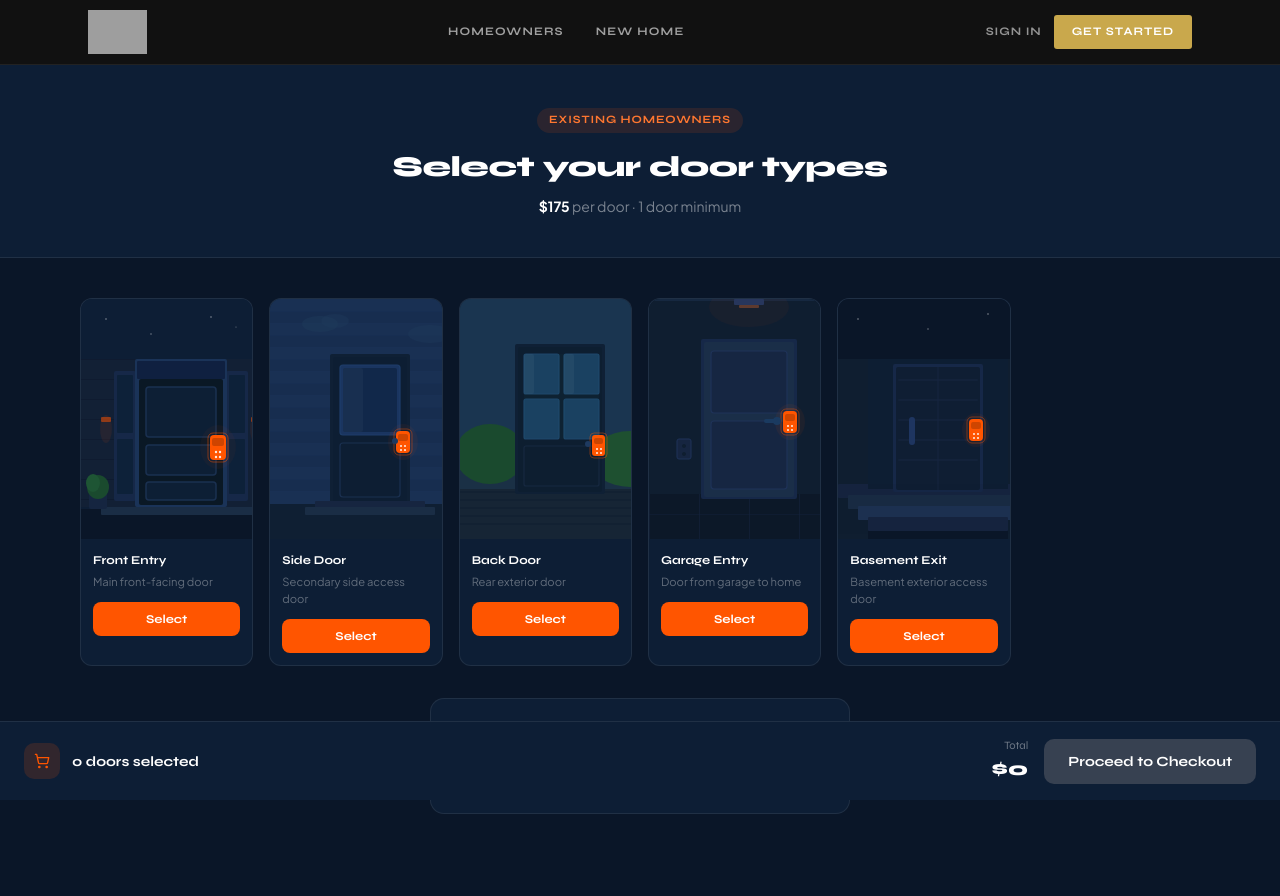
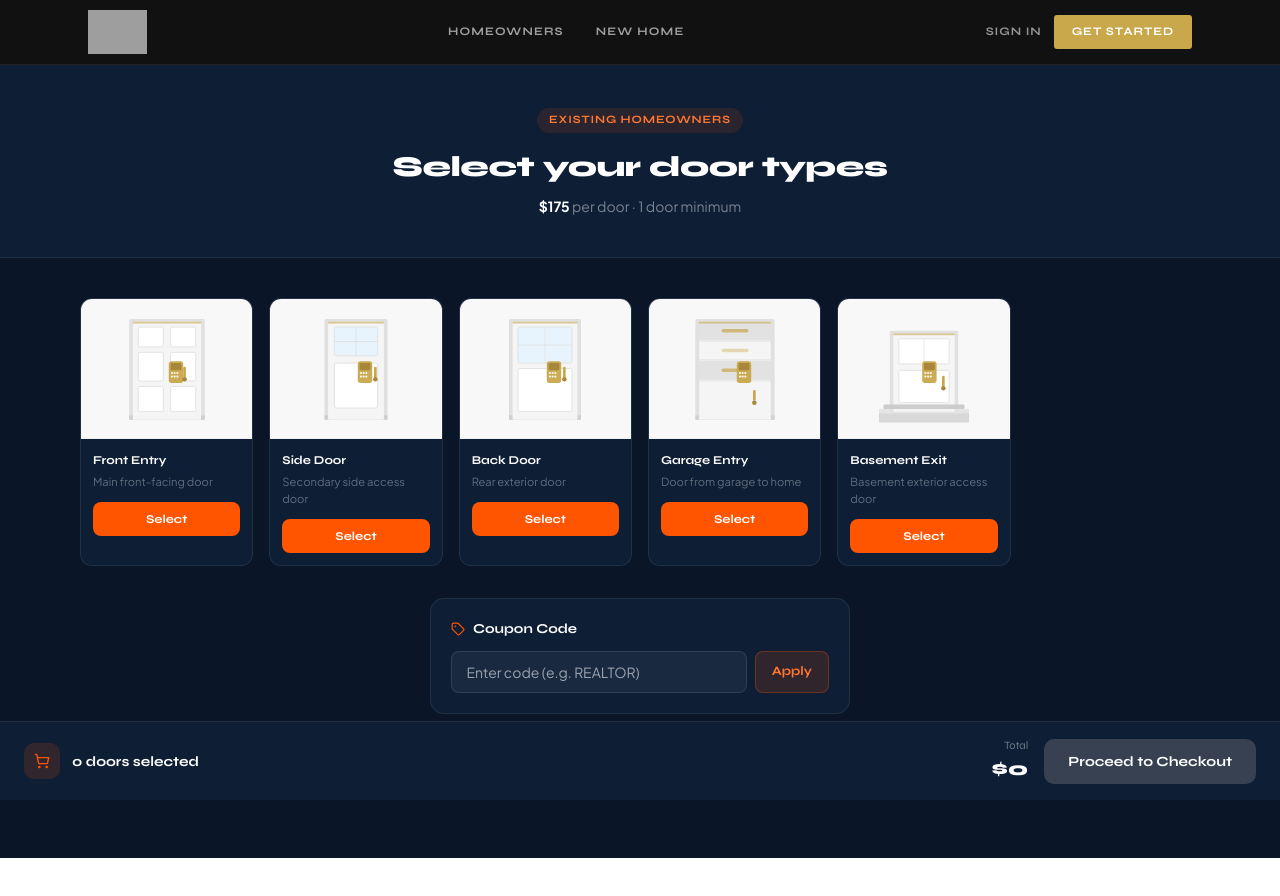
Before and after one commit to dorikahs-eng/keylesssecurity, a Next.js app: page /existing in a window 1280 px wide. Shown: the top 896 px of the page. After the commit the page ends 858 px from the top, so only its background shows below. Built offline with nearby package versions, Linux system fonts and the light colour scheme; grey boxes are pictures that could not be loaded.

Commit message:
Update fmt.Println output from 'Hello' to 'Goodbye'

```diff
--- a/components/DoorIllustration.tsx
+++ b/components/DoorIllustration.tsx
@@ -1,299 +1,182 @@
-type Props = { doorId: string; size?: 'card' | 'hero' };
+import React from 'react';
+
+interface Props {
+  doorId: string;
+  size?: 'card' | 'large';
+}
+
+const GOLD = '#C9A84C';
+const GOLD_DARK = '#A8873A';
+const DOOR_BG = '#F5F5F5';
+const FRAME = '#E0E0E0';
+const DARK = '#222222';
+
+function LockKeypad() {
+  return (
+    <g>
+      <rect x="52" y="52" width="16" height="24" rx="3" fill={GOLD} opacity="0.95"/>
+      <rect x="54" y="54" width="12" height="8" rx="1.5" fill={GOLD_DARK}/>
+      <circle cx="55.5" cy="65" r="1.2" fill="white" opacity="0.9"/>
+      <circle cx="58.5" cy="65" r="1.2" fill="white" opacity="0.9"/>
+      <circle cx="61.5" cy="65" r="1.2" fill="white" opacity="0.9"/>
+      <circle cx="55.5" cy="69" r="1.2" fill="white" opacity="0.9"/>
+      <circle cx="58.5" cy="69" r="1.2" fill="white" opacity="0.9"/>
+      <circle cx="61.5" cy="69" r="1.2" fill="white" opacity="0.9"/>
+      <circle cx="58.5" cy="73" r="1.2" fill={GOLD} opacity="0.5"/>
+    </g>
+  );
+}
+
+function DoorHandle({ x = 68, y = 58 }: { x?: number; y?: number }) {
+  return (
+    <g>
+      <rect x={x} y={y} width="3" height="12" rx="1.5" fill={GOLD}/>
+      <circle cx={x + 1.5} cy={y + 14} r="2.5" fill={GOLD_DARK}/>
+    </g>
+  );
+}
+
+// Front Entry — classic paneled door
+function FrontEntry() {
+  return (
+    <svg viewBox="0 0 100 120" xmlns="http://www.w3.org/2000/svg" style={{ width: '100%', height: '100%' }}>
+      {/* Frame */}
+      <rect x="8" y="5" width="84" height="112" rx="2" fill={FRAME}/>
+      <rect x="8" y="112" width="84" height="5" fill="#D0D0D0"/>
+      {/* Door body */}
+      <rect x="12" y="8" width="76" height="109" rx="1" fill={DOOR_BG}/>
+      {/* Top panels */}
+      <rect x="18" y="14" width="28" height="22" rx="2" fill="white" stroke={FRAME} strokeWidth="1"/>
+      <rect x="54" y="14" width="28" height="22" rx="2" fill="white" stroke={FRAME} strokeWidth="1"/>
+      {/* Middle panels */}
+      <rect x="18" y="42" width="28" height="32" rx="2" fill="white" stroke={FRAME} strokeWidth="1"/>
+      <rect x="54" y="42" width="28" height="32" rx="2" fill="white" stroke={FRAME} strokeWidth="1"/>
+      {/* Bottom panels */}
+      <rect x="18" y="80" width="28" height="28" rx="2" fill="white" stroke={FRAME} strokeWidth="1"/>
+      <rect x="54" y="80" width="28" height="28" rx="2" fill="white" stroke={FRAME} strokeWidth="1"/>
+      {/* Gold accent strip */}
+      <rect x="12" y="8" width="76" height="2" fill={GOLD} opacity="0.6"/>
+      <LockKeypad/>
+      <DoorHandle/>
+    </svg>
+  );
+}
+
+// Side Door — simpler, narrower
+function SideDoor() {
+  return (
+    <svg viewBox="0 0 100 120" xmlns="http://www.w3.org/2000/svg" style={{ width: '100%', height: '100%' }}>
+      <rect x="15" y="5" width="70" height="112" rx="2" fill={FRAME}/>
+      <rect x="15" y="112" width="70" height="5" fill="#D0D0D0"/>
+      <rect x="19" y="8" width="62" height="109" rx="1" fill={DOOR_BG}/>
+      {/* Single upper window */}
+      <rect x="26" y="14" width="48" height="32" rx="2" fill="#E8F4FD" stroke={FRAME} strokeWidth="1"/>
+      <line x1="50" y1="14" x2="50" y2="46" stroke={FRAME} strokeWidth="1"/>
+      <line x1="26" y1="30" x2="74" y2="30" stroke={FRAME} strokeWidth="1"/>
+      {/* Lower panel */}
+      <rect x="26" y="54" width="48" height="50" rx="2" fill="white" stroke={FRAME} strokeWidth="1"/>
+      <rect x="19" y="8" width="62" height="2" fill={GOLD} opacity="0.6"/>
+      <LockKeypad/>
+      <DoorHandle x={70} y={58}/>
+    </svg>
+  );
+}
+
+// Back Door — utility style
+function BackDoor() {
+  return (
+    <svg viewBox="0 0 100 120" xmlns="http://www.w3.org/2000/svg" style={{ width: '100%', height: '100%' }}>
+      <rect x="10" y="5" width="80" height="112" rx="2" fill={FRAME}/>
+      <rect x="10" y="112" width="80" height="5" fill="#D0D0D0"/>
+      <rect x="14" y="8" width="72" height="109" rx="1" fill={DOOR_BG}/>
+      {/* Storm door lines */}
+      <rect x="20" y="14" width="60" height="40" rx="2" fill="#E8F4FD" stroke={FRAME} strokeWidth="1"/>
+      <line x1="50" y1="14" x2="50" y2="54" stroke={FRAME} strokeWidth="0.75"/>
+      <line x1="20" y1="34" x2="80" y2="34" stroke={FRAME} strokeWidth="0.75"/>
+      <rect x="20" y="60" width="60" height="48" rx="2" fill="white" stroke={FRAME} strokeWidth="1"/>
+      <rect x="14" y="8" width="72" height="2" fill={GOLD} opacity="0.6"/>
+      <LockKeypad/>
+      <DoorHandle x={70} y={58}/>
+    </svg>
+  );
+}
+
+// Garage Entry — wider, heavier
+function GarageEntry() {
+  return (
+    <svg viewBox="0 0 100 120" xmlns="http://www.w3.org/2000/svg" style={{ width: '100%', height: '100%' }}>
+      <rect x="6" y="5" width="88" height="112" rx="2" fill={FRAME}/>
+      <rect x="6" y="112" width="88" height="5" fill="#D0D0D0"/>
+      <rect x="10" y="8" width="80" height="109" rx="1" fill="#EBEBEB"/>
+      {/* Heavy utility door - horizontal rails */}
+      <rect x="10" y="8" width="80" height="20" fill="#E2E2E2" stroke={FRAME} strokeWidth="0.5"/>
+      <rect x="10" y="30" width="80" height="20" fill={DOOR_BG} stroke={FRAME} strokeWidth="0.5"/>
+      <rect x="10" y="52" width="80" height="20" fill="#E2E2E2" stroke={FRAME} strokeWidth="0.5"/>
+      <rect x="10" y="74" width="80" height="43" fill={DOOR_BG} stroke={FRAME} strokeWidth="0.5"/>
+      {/* Rail handles */}
+      <rect x="35" y="16" width="30" height="4" rx="2" fill={GOLD} opacity="0.7"/>
+      <rect x="35" y="38" width="30" height="4" rx="2" fill={GOLD} opacity="0.4"/>
+      <rect x="35" y="60" width="30" height="4" rx="2" fill={GOLD} opacity="0.7"/>
+      <rect x="10" y="8" width="80" height="2" fill={GOLD} opacity="0.6"/>
+      <LockKeypad/>
+      <DoorHandle x={70} y={84}/>
+    </svg>
+  );
+}
+
+// Basement Exit — lower, ground level feel
+function BasementExit() {
+  return (
+    <svg viewBox="0 0 100 120" xmlns="http://www.w3.org/2000/svg" style={{ width: '100%', height: '100%' }}>
+      {/* Ground */}
+      <rect x="0" y="108" width="100" height="12" fill="#D8D8D8"/>
+      <rect x="0" y="105" width="100" height="5" fill="#E5E5E5"/>
+      {/* Frame */}
+      <rect x="12" y="18" width="76" height="90" rx="2" fill={FRAME}/>
+      <rect x="16" y="21" width="68" height="87" rx="1" fill={DOOR_BG}/>
+      {/* Step indicator */}
+      <rect x="5" y="100" width="90" height="5" rx="1" fill="#CCC"/>
+      {/* Simple panels */}
+      <rect x="22" y="27" width="56" height="28" rx="2" fill="white" stroke={FRAME} strokeWidth="1"/>
+      <line x1="50" y1="27" x2="50" y2="55" stroke={FRAME} strokeWidth="0.75"/>
+      <rect x="22" y="62" width="56" height="36" rx="2" fill="white" stroke={FRAME} strokeWidth="1"/>
+      {/* Gold accent */}
+      <rect x="16" y="21" width="68" height="2" fill={GOLD} opacity="0.6"/>
+      {/* Lock - centered since door opens outward */}
+      <g transform="translate(-4, 0)">
+        <LockKeypad/>
+      </g>
+      <DoorHandle x={70} y={68}/>
+    </svg>
+  );
+}
+
+const DOORS: Record<string, React.FC> = {
+  'front-entry': FrontEntry,
+  'side-door': SideDoor,
+  'back-door': BackDoor,
+  'garage-entry': GarageEntry,
+  'basement-exit': BasementExit,
+};
 
 export default function DoorIllustration({ doorId, size = 'card' }: Props) {
-  const w = size === 'hero' ? 260 : 200;
-  const h = size === 'hero' ? 340 : 240;
+  const Door = DOORS[doorId] || FrontEntry;
+  const height = size === 'large' ? '200px' : '140px';
 
-  const doors: Record<string, JSX.Element> = {
-    'front-entry': (
-      <svg viewBox="0 0 200 240" width={w} height={h} xmlns="http://www.w3.org/2000/svg">
-        <rect width="200" height="240" fill="#0d1e35"/>
-        <rect y="210" width="200" height="30" fill="#0a1628"/>
-        <rect x="30" y="198" width="140" height="14" rx="1" fill="#162540"/>
-        <rect x="20" y="208" width="160" height="8" rx="1" fill="#1a2d45"/>
-        {/* Wall */}
-        <rect x="0" y="60" width="55" height="148" fill="#122035"/>
-        <rect x="145" y="60" width="55" height="148" fill="#122035"/>
-        {/* Stone texture */}
-        {[0,20,40,60,80,100,120,140].map(y => (
-          <rect key={y} x="0" y={60+y} width="55" height="1" fill="#0a1628" opacity="0.4"/>
-        ))}
-        {/* Sidelights */}
-        <rect x="33" y="72" width="22" height="130" rx="2" fill="#162848"/>
-        <rect x="36" y="76" width="16" height="58" rx="1" fill="#0d2138" opacity="0.9"/>
-        <rect x="36" y="140" width="16" height="55" rx="1" fill="#0d2138" opacity="0.9"/>
-        <rect x="145" y="72" width="22" height="130" rx="2" fill="#162848"/>
-        <rect x="148" y="76" width="16" height="58" rx="1" fill="#0d2138" opacity="0.9"/>
-        <rect x="148" y="140" width="16" height="55" rx="1" fill="#0d2138" opacity="0.9"/>
-        {/* Door frame */}
-        <rect x="54" y="60" width="92" height="148" rx="2" fill="#1a3358"/>
-        {/* Transom */}
-        <rect x="56" y="62" width="88" height="18" rx="1" fill="#0f2040"/>
-        {/* Main door */}
-        <rect x="58" y="80" width="84" height="126" rx="2" fill="#0a1825"/>
-        {/* Door panels */}
-        <rect x="65" y="88" width="70" height="50" rx="3" fill="#0d1f35" stroke="#1a3050" strokeWidth="1.5"/>
-        <rect x="65" y="146" width="70" height="30" rx="3" fill="#0d1f35" stroke="#1a3050" strokeWidth="1.5"/>
-        <rect x="65" y="183" width="70" height="18" rx="3" fill="#0d1f35" stroke="#1a3050" strokeWidth="1.5"/>
-        {/* Smart lock */}
-        <rect x="129" y="136" width="16" height="25" rx="4" fill="#FF5500"/>
-        <rect x="131" y="139" width="12" height="8" rx="2" fill="#cc4400"/>
-        <circle cx="135" cy="153" r="1.2" fill="white" opacity="0.9"/>
-        <circle cx="139" cy="153" r="1.2" fill="white" opacity="0.9"/>
-        <circle cx="135" cy="158" r="1.2" fill="white" opacity="0.9"/>
-        <circle cx="139" cy="158" r="1.2" fill="white" opacity="0.9"/>
-        <rect x="127" y="134" width="20" height="29" rx="5" fill="none" stroke="#FF5500" strokeWidth="0.8" opacity="0.6"/>
-        {/* Glow */}
-        <ellipse cx="137" cy="148" rx="18" ry="22" fill="#FF5500" opacity="0.04"/>
-        {/* Wall sconces */}
-        <rect x="20" y="118" width="10" height="5" rx="1" fill="#FF5500" opacity="0.5"/>
-        <ellipse cx="25" cy="130" rx="6" ry="14" fill="#FF5500" opacity="0.08"/>
-        <rect x="170" y="118" width="10" height="5" rx="1" fill="#FF5500" opacity="0.5"/>
-        <ellipse cx="175" cy="130" rx="6" ry="14" fill="#FF5500" opacity="0.08"/>
-        {/* Stars */}
-        <circle cx="25" cy="20" r="0.8" fill="white" opacity="0.5"/>
-        <circle cx="70" cy="35" r="0.8" fill="white" opacity="0.4"/>
-        <circle cx="130" cy="18" r="0.8" fill="white" opacity="0.5"/>
-        <circle cx="180" cy="40" r="0.8" fill="white" opacity="0.3"/>
-        <circle cx="155" cy="28" r="0.6" fill="white" opacity="0.4"/>
-        {/* Plants */}
-        <rect x="8" y="192" width="18" height="18" rx="2" fill="#152540"/>
-        <ellipse cx="17" cy="188" rx="11" ry="12" fill="#1a4a2e"/>
-        <ellipse cx="12" cy="184" rx="7" ry="9" fill="#1e5534"/>
-        <rect x="174" y="192" width="18" height="18" rx="2" fill="#152540"/>
-        <ellipse cx="183" cy="188" rx="11" ry="12" fill="#1a4a2e"/>
-        <ellipse cx="188" cy="184" rx="7" ry="9" fill="#1e5534"/>
-      </svg>
-    ),
-
-    'side-door': (
-      <svg viewBox="0 0 200 240" width={w} height={h} xmlns="http://www.w3.org/2000/svg">
-        <rect width="200" height="240" fill="#162d4a"/>
-        <rect y="205" width="200" height="35" fill="#0f1f33"/>
-        {/* Siding */}
-        {[0,12,24,36,48,60,72,84,96,108,120,132,144,156,168,180,192].map(y => (
-          <rect key={y} x="0" y={y} width="200" height="13" fill={y%24===0?"#1a3358":"#172e52"} opacity="0.7"/>
-        ))}
-        {/* Frame */}
-        <rect x="60" y="55" width="80" height="152" rx="2" fill="#0f2035"/>
-        {/* Door */}
-        <rect x="63" y="58" width="74" height="147" rx="2" fill="#0d1e33"/>
-        {/* Upper panel with frosted glass */}
-        <rect x="70" y="66" width="60" height="70" rx="3" fill="#1a3560" stroke="#1e3d6a" strokeWidth="1.2"/>
-        <rect x="73" y="69" width="54" height="64" rx="2" fill="#0f2545" opacity="0.8"/>
-        {/* Glass sheen */}
-        <rect x="73" y="69" width="20" height="64" rx="2" fill="white" opacity="0.03"/>
-        {/* Lower panel */}
-        <rect x="70" y="144" width="60" height="54" rx="3" fill="#0d1e33" stroke="#1a3050" strokeWidth="1.2"/>
-        {/* Smart lock */}
-        <rect x="126" y="132" width="14" height="22" rx="4" fill="#FF5500"/>
-        <rect x="128" y="135" width="10" height="7" rx="2" fill="#cc4400"/>
-        <circle cx="131" cy="147" r="1.1" fill="white" opacity="0.9"/>
-        <circle cx="135" cy="147" r="1.1" fill="white" opacity="0.9"/>
-        <circle cx="131" cy="151" r="1.1" fill="white" opacity="0.9"/>
-        <circle cx="135" cy="151" r="1.1" fill="white" opacity="0.9"/>
-        <rect x="124" y="130" width="18" height="26" rx="5" fill="none" stroke="#FF5500" strokeWidth="0.8" opacity="0.5"/>
-        <ellipse cx="133" cy="143" rx="15" ry="18" fill="#FF5500" opacity="0.05"/>
-        {/* Handle */}
-        <circle cx="125" cy="142" r="3" fill="#1e3a60"/>
-        {/* Steps */}
-        <rect x="45" y="202" width="110" height="10" rx="1" fill="#162540"/>
-        <rect x="35" y="208" width="130" height="8" rx="1" fill="#1a2d45"/>
-        {/* Cloud */}
-        <ellipse cx="50" cy="25" rx="18" ry="8" fill="#1e3a5a" opacity="0.5"/>
-        <ellipse cx="65" cy="22" rx="14" ry="7" fill="#1e3a5a" opacity="0.4"/>
-        <ellipse cx="160" cy="35" rx="22" ry="9" fill="#1e3a5a" opacity="0.4"/>
-      </svg>
-    ),
-
-    'back-door': (
-      <svg viewBox="0 0 200 240" width={w} height={h} xmlns="http://www.w3.org/2000/svg">
-        <rect width="200" height="240" fill="#1a3045"/>
-        {/* Sky */}
-        <rect width="200" height="160" fill="#1a3550"/>
-        {/* Trees/garden bg */}
-        <ellipse cx="30" cy="155" rx="35" ry="30" fill="#1a4a2e"/>
-        <ellipse cx="170" cy="160" rx="40" ry="28" fill="#1e5030"/>
-        <ellipse cx="100" cy="145" rx="25" ry="20" fill="#163d24"/>
-        {/* Ground/deck */}
-        <rect y="190" width="200" height="50" fill="#162535"/>
-        {/* Deck boards */}
-        {[192,200,208,216,224].map(y => (
-          <rect key={y} x="0" y={y} width="200" height="2" fill="#0f1f30" opacity="0.5"/>
-        ))}
-        {/* Frame */}
-        <rect x="55" y="45" width="90" height="150" rx="2" fill="#0f2035"/>
-        {/* Door */}
-        <rect x="58" y="48" width="84" height="145" rx="2" fill="#0d1e30"/>
-        {/* Glass panels - 4 panes top half */}
-        <rect x="64" y="55" width="35" height="40" rx="2" fill="#1a3d60" stroke="#1e456b" strokeWidth="1.2"/>
-        <rect x="104" y="55" width="35" height="40" rx="2" fill="#1a3d60" stroke="#1e456b" strokeWidth="1.2"/>
-        <rect x="64" y="100" width="35" height="40" rx="2" fill="#1a3d60" stroke="#1e456b" strokeWidth="1.2"/>
-        <rect x="104" y="100" width="35" height="40" rx="2" fill="#1a3d60" stroke="#1e456b" strokeWidth="1.2"/>
-        {/* Glass sheen */}
-        <rect x="64" y="55" width="10" height="40" rx="2" fill="white" opacity="0.04"/>
-        <rect x="104" y="55" width="10" height="40" rx="2" fill="white" opacity="0.04"/>
-        {/* Lower solid panel */}
-        <rect x="64" y="147" width="75" height="40" rx="2" fill="#0d1e30" stroke="#162840" strokeWidth="1.2"/>
-        {/* Smart lock */}
-        <rect x="132" y="136" width="13" height="21" rx="3" fill="#FF5500"/>
-        <rect x="134" y="139" width="9" height="6" rx="2" fill="#cc4400"/>
-        <circle cx="137" cy="150" r="1" fill="white" opacity="0.9"/>
-        <circle cx="141" cy="150" r="1" fill="white" opacity="0.9"/>
-        <circle cx="137" cy="154" r="1" fill="white" opacity="0.9"/>
-        <circle cx="141" cy="154" r="1" fill="white" opacity="0.9"/>
-        <rect x="130" y="134" width="17" height="25" rx="4" fill="none" stroke="#FF5500" strokeWidth="0.8" opacity="0.5"/>
-        {/* Handle */}
-        <circle cx="128" cy="145" r="3" fill="#1e3a60"/>
-        {/* Light through glass */}
-        <rect x="64" y="55" width="75" height="85" fill="#4ade80" opacity="0.02"/>
-      </svg>
-    ),
-
-    'garage-entry': (
-      <svg viewBox="0 0 200 240" width={w} height={h} xmlns="http://www.w3.org/2000/svg">
-        {/* Interior garage wall */}
-        <rect width="200" height="240" fill="#0f1e30"/>
-        {/* Floor */}
-        <rect y="195" width="200" height="45" fill="#0c1828"/>
-        {/* Floor lines */}
-        {[0,50,100,150,200].map(x => (
-          <rect key={x} x={x} y="195" width="1" height="45" fill="#162540" opacity="0.5"/>
-        ))}
-        <rect y="215" width="200" height="1" fill="#162540" opacity="0.4"/>
-        {/* Wall texture */}
-        <rect x="0" y="0" width="200" height="195" fill="#0f1e30"/>
-        <rect x="0" y="0" width="200" height="2" fill="#162840"/>
-        {/* Door frame */}
-        <rect x="52" y="40" width="96" height="160" rx="2" fill="#162848"/>
-        {/* Interior door - hollow core white */}
-        <rect x="55" y="43" width="90" height="155" rx="2" fill="#1a2e48"/>
-        {/* Door panels - 2 rectangle panels */}
-        <rect x="62" y="52" width="76" height="62" rx="3" fill="#162642" stroke="#1e3258" strokeWidth="1.2"/>
-        <rect x="62" y="122" width="76" height="68" rx="3" fill="#162642" stroke="#1e3258" strokeWidth="1.2"/>
-        {/* Smart lock / keypad on door */}
-        <rect x="134" y="112" width="14" height="22" rx="4" fill="#FF5500"/>
-        <rect x="136" y="115" width="10" height="7" rx="2" fill="#cc4400"/>
-        <circle cx="139" cy="127" r="1.1" fill="white" opacity="0.9"/>
-        <circle cx="143" cy="127" r="1.1" fill="white" opacity="0.9"/>
-        <circle cx="139" cy="131" r="1.1" fill="white" opacity="0.9"/>
-        <circle cx="143" cy="131" r="1.1" fill="white" opacity="0.9"/>
-        <rect x="132" y="110" width="18" height="26" rx="5" fill="none" stroke="#FF5500" strokeWidth="0.8" opacity="0.5"/>
-        <ellipse cx="141" cy="123" rx="15" ry="18" fill="#FF5500" opacity="0.06"/>
-        {/* Lever handle */}
-        <circle cx="128" cy="122" r="4" fill="#1a3a60"/>
-        <rect x="115" y="120" width="14" height="4" rx="2" fill="#1a3a60"/>
-        {/* Ceiling light */}
-        <rect x="85" y="0" width="30" height="6" rx="1" fill="#1e3560"/>
-        <ellipse cx="100" cy="8" rx="40" ry="20" fill="#FF5500" opacity="0.04"/>
-        <rect x="90" y="6" width="20" height="3" rx="1" fill="#FF7730" opacity="0.3"/>
-        {/* Wall outlet */}
-        <rect x="28" y="140" width="14" height="20" rx="2" fill="#162540" stroke="#1e3258" strokeWidth="1"/>
-        <circle cx="35" cy="147" r="2" fill="#0f1e30"/>
-        <circle cx="35" cy="155" r="2" fill="#0f1e30"/>
-      </svg>
-    ),
-
-    'basement-exit': (
-      <svg viewBox="0 0 200 240" width={w} height={h} xmlns="http://www.w3.org/2000/svg">
-        {/* Dark sky */}
-        <rect width="200" height="240" fill="#0a1628"/>
-        {/* Concrete well walls */}
-        <rect x="0" y="60" width="30" height="180" fill="#0f1e30"/>
-        <rect x="170" y="60" width="30" height="180" fill="#0f1e30"/>
-        {/* Steps going down */}
-        <rect x="0" y="185" width="200" height="14" rx="1" fill="#162540"/>
-        <rect x="10" y="196" width="180" height="14" rx="1" fill="#1a2d45"/>
-        <rect x="20" y="207" width="160" height="14" rx="1" fill="#1e3355"/>
-        <rect x="30" y="218" width="140" height="14" rx="1" fill="#162540"/>
-        {/* Back wall */}
-        <rect x="30" y="60" width="140" height="130" fill="#0d1e33"/>
-        {/* Door frame */}
-        <rect x="55" y="65" width="90" height="128" rx="2" fill="#162848"/>
-        {/* Steel/utility door */}
-        <rect x="58" y="68" width="84" height="123" rx="2" fill="#0f1e33"/>
-        {/* Horizontal ribs on door */}
-        {[80,100,120,140,160].map(y => (
-          <rect key={y} x="60" y={y} width="80" height="2" rx="1" fill="#162540" opacity="0.6"/>
-        ))}
-        {/* Vertical center seam */}
-        <rect x="99" y="68" width="2" height="123" fill="#162540" opacity="0.5"/>
-        {/* Smart lock */}
-        <rect x="131" y="120" width="14" height="22" rx="4" fill="#FF5500"/>
-        <rect x="133" y="123" width="10" height="7" rx="2" fill="#cc4400"/>
-        <circle cx="136" cy="135" r="1.1" fill="white" opacity="0.9"/>
-        <circle cx="140" cy="135" r="1.1" fill="white" opacity="0.9"/>
-        <circle cx="136" cy="139" r="1.1" fill="white" opacity="0.9"/>
-        <circle cx="140" cy="139" r="1.1" fill="white" opacity="0.9"/>
-        <rect x="129" y="118" width="18" height="26" rx="5" fill="none" stroke="#FF5500" strokeWidth="0.8" opacity="0.5"/>
-        <ellipse cx="138" cy="131" rx="14" ry="17" fill="#FF5500" opacity="0.06"/>
-        {/* Handle bar */}
-        <rect x="71" y="118" width="6" height="28" rx="3" fill="#1e3560"/>
-        {/* Stars */}
-        <circle cx="20" cy="20" r="0.8" fill="white" opacity="0.5"/>
-        <circle cx="90" cy="30" r="0.8" fill="white" opacity="0.4"/>
-        <circle cx="150" cy="15" r="0.8" fill="white" opacity="0.5"/>
-        <circle cx="185" cy="35" r="0.8" fill="white" opacity="0.3"/>
-        {/* Moss/concrete stain on steps */}
-        <rect x="0" y="185" width="200" height="50" fill="#0a1628" opacity="0.1"/>
-      </svg>
-    ),
-
-    'sliding-door': (
-      <svg viewBox="0 0 200 240" width={w} height={h} xmlns="http://www.w3.org/2000/svg">
-        {/* Background - interior room view looking out */}
-        <rect width="200" height="240" fill="#0d1e33"/>
-        {/* Floor */}
-        <rect y="205" width="200" height="35" fill="#0c1828"/>
-        {/* Floor boards */}
-        {[0,40,80,120,160,200].map(x => (
-          <rect key={x} x={x} y="205" width="1" height="35" fill="#162540" opacity="0.4"/>
-        ))}
-        {/* Ceiling */}
-        <rect y="0" width="200" height="45" fill="#0a1828"/>
-        {/* Outside visible through glass - garden/patio */}
-        <rect x="22" y="45" width="156" height="162" fill="#162d40"/>
-        {/* Sky through glass */}
-        <rect x="22" y="45" width="156" height="80" fill="#1a3555"/>
-        {/* Garden through glass */}
-        <ellipse cx="60" cy="145" rx="30" ry="22" fill="#1a4a2e" opacity="0.7"/>
-        <ellipse cx="150" cy="148" rx="28" ry="20" fill="#1e5030" opacity="0.7"/>
-        {/* Outer frame */}
-        <rect x="20" y="43" width="160" height="167" rx="2" fill="#162848"/>
-        {/* Track top and bottom */}
-        <rect x="22" y="43" width="156" height="6" rx="1" fill="#1e3560"/>
-        <rect x="22" y="203" width="156" height="6" rx="1" fill="#1e3560"/>
-        {/* Center divider */}
-        <rect x="98" y="43" width="4" height="167" fill="#1e3560"/>
-        {/* Left panel - fixed */}
-        <rect x="24" y="49" width="72" height="154" fill="#1a3d60" opacity="0.6"/>
-        {/* Right panel - sliding */}
-        <rect x="103" y="49" width="72" height="154" fill="#1a3d60" opacity="0.7"/>
-        {/* Glass sheen left */}
-        <rect x="24" y="49" width="18" height="154" fill="white" opacity="0.03"/>
-        {/* Glass sheen right */}
-        <rect x="103" y="49" width="18" height="154" fill="white" opacity="0.04"/>
-        {/* Vertical frame lines */}
-        <rect x="22" y="43" width="5" height="167" fill="#1e3560"/>
-        <rect x="173" y="43" width="5" height="167" fill="#1e3560"/>
-        {/* Smart lock on right panel frame */}
-        <rect x="174" y="115" width="13" height="22" rx="4" fill="#FF5500"/>
-        <rect x="176" y="118" width="9" height="7" rx="2" fill="#cc4400"/>
-        <circle cx="179" cy="130" r="1" fill="white" opacity="0.9"/>
-        <circle cx="183" cy="130" r="1" fill="white" opacity="0.9"/>
-        <circle cx="179" cy="134" r="1" fill="white" opacity="0.9"/>
-        <circle cx="183" cy="134" r="1" fill="white" opacity="0.9"/>
-        <rect x="172" y="113" width="17" height="26" rx="4" fill="none" stroke="#FF5500" strokeWidth="0.8" opacity="0.5"/>
-        <ellipse cx="181" cy="126" rx="14" ry="17" fill="#FF5500" opacity="0.06"/>
-        {/* Handle on sliding panel */}
-        <rect x="96" y="115" width="5" height="30" rx="2" fill="#1e3a60"/>
-        {/* Stars through glass */}
-        <circle cx="50" cy="65" r="0.7" fill="white" opacity="0.3"/>
-        <circle cx="130" cy="60" r="0.7" fill="white" opacity="0.3"/>
-        <circle cx="80" cy="75" r="0.5" fill="white" opacity="0.2"/>
-      </svg>
-    ),
-  };
-
-  return doors[doorId] ?? doors['front-entry'];
+  return (
+    <div style={{
+      width: '100%',
+      height,
+      background: '#F8F8F8',
+      display: 'flex',
+      alignItems: 'center',
+      justifyContent: 'center',
+      padding: size === 'large' ? '1rem' : '0.75rem',
+      borderBottom: '1px solid #f0f0f0',
+    }}>
+      <div style={{ width: '100%', height: '100%', maxWidth: size === 'large' ? '160px' : '90px', margin: '0 auto' }}>
+        <Door />
+      </div>
+    </div>
+  );
 }
```
